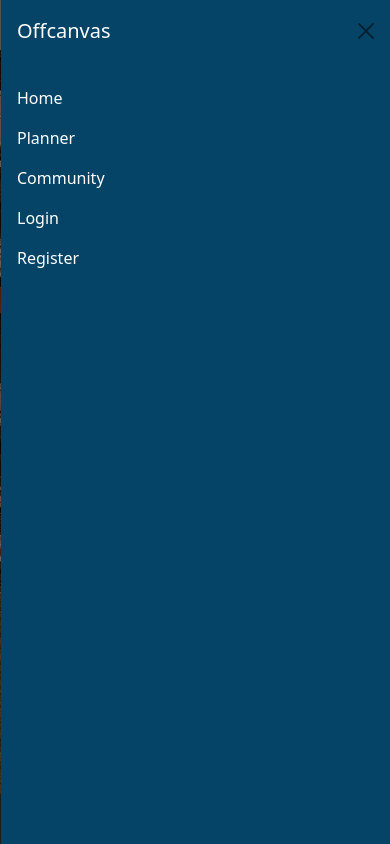
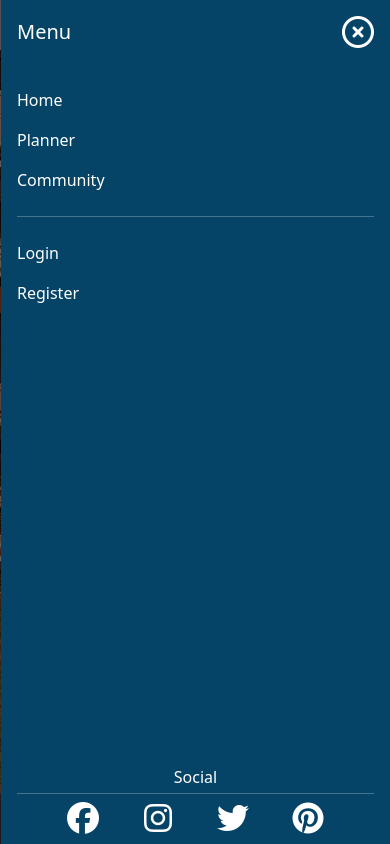
Before and after one commit to Joe-Collins-1986/travel-app, a Django app: page /home/ in a window 390 px wide, after a click that opens the changed part. Run offline with Django 3.2, Linux system fonts and the light colour scheme; some libraries are stand-ins or nearby versions.

Commit message:
add social media links to menu

```diff
--- a/home/templates/home/base.html
+++ b/home/templates/home/base.html
@@ -24,7 +24,6 @@
     .offcanvas {
         background-color: rgb(6, 68, 103);
         color: rgb(255, 255, 255);
-        /* filter: saturate(4); */
         z-index: 1500;
     }
 
@@ -56,11 +55,50 @@
         text-decoration: underline;
     }
 
-    @media (max-width: 992px) {
-        .nav-item {
-            color: rgb(255, 255, 255);
+    .fa-bars {
+        color: rgb(6, 68, 103);
+        font-size: 2rem;
     }
 
+    .fa-circle-xmark {
+        font-size: 2rem;
+        cursor: pointer;
+    }
+
+    .navbar-toggler {
+        border: none;
+    }
+    .box {
+        display: none;
+    }
+    .social-box {
+        display: none;
+    }
+
+
+
+    @media (max-width: 991px) {
+        .nav-item {
+            color: white;
+        }
+        .nav-item:hover {
+            color: white;
+        }
+        .box {
+            display: flex;
+            justify-content: center;
+            height: 50px;
+            margin-top: 3px;
+        }
+        .top-box {
+            height: calc(100vh - 81px);
+        }
+        .social-box {
+            display: inline;
+            height: 30px;
+            width: 92%;
+            margin-left: 4%;
+        }
     }
 
 
@@ -74,20 +112,24 @@
 
 
                     <button class="navbar-toggler" href="#offcanvas" role="button" data-bs-toggle="offcanvas" aria-controls="offcanvas">
-                        <span class="navbar-toggler-icon"></span>
+                        <!-- <span class="navbar-toggler-icon"></span> -->
+                        <i class="fa-solid fa-bars"></i>
                     </button>
 
+
                     <div class="offcanvas offcanvas-end" data-bs-backdrop="true" tabindex="-1" id="offcanvas" aria-labelledby="offcanvasLabel">
+                        <div class="top-box">
                             <div class="offcanvas-header">
-                            <h5 class="offcanvas-title" id="offcanvas">Offcanvas</h5>
-                            <button type="button" class="btn-close text-reset" data-bs-dismiss="offcanvas" aria-label="Close"></button>
+                                <h5 class="offcanvas-title" id="offcanvas">Menu</h5>
+                                <i data-bs-dismiss="offcanvas" class="fa-regular fa-circle-xmark"></i>
                             </div>
 
                             <div class="offcanvas-body">
                                 <div class="navbar-nav mr-auto">
-                                <a class="nav-item nav-link px-lg-4" href="#">Home</a>
+                                    <a class="nav-item nav-link px-lg-4" href="{% url 'travel-home' %}">Home</a>
                                     <a class="nav-item nav-link px-lg-4" href="#">Planner</a>
                                     <a class="nav-item nav-link px-lg-4" href="#">Community</a>
+                                    <hr>
                                 </div>
                             <!-- Navbar Right Side -->
                                 <div class="navbar-nav ms-auto">
@@ -99,8 +141,22 @@
                                     <a class="nav-item nav-link px-lg-4" href="#">Register</a>
                                     {% endif %}
                                 </div>
+                            </div>
+                        </div>
 
+                        <div class="social-box">
+                            <p class="m-1 text-center">Social</p>
+                            <hr class="justify-content-evenly m-0 text-center">
                         </div>
+
+
+                        <div class="box">
+                            <div class="footer-icons"><a href="#"><i class="social-icons fa-brands fa-facebook"></i></a></div>
+                            <div class="footer-icons"><a href="#"><i class="social-icons fa-brands fa-instagram"></i></a></div>
+                            <div class="footer-icons"><a href="#"><i class="social-icons fa-brands fa-twitter"></i></a></div>
+                            <div class="footer-icons"><a href="#"><i class="social-icons fa-brands fa-pinterest"></i></a></div>
+                        </div>
+
                     </div>
                 </div>
             </nav>
```
Lines whose indentation alone changed are shown as unchanged.
